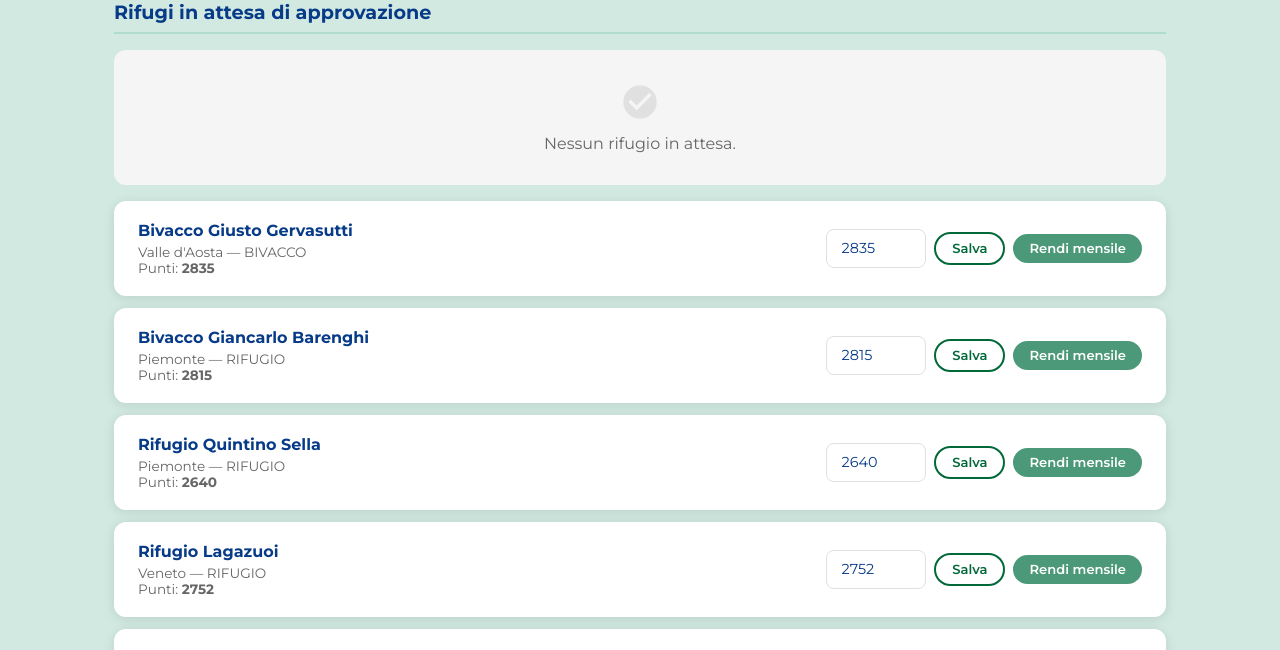
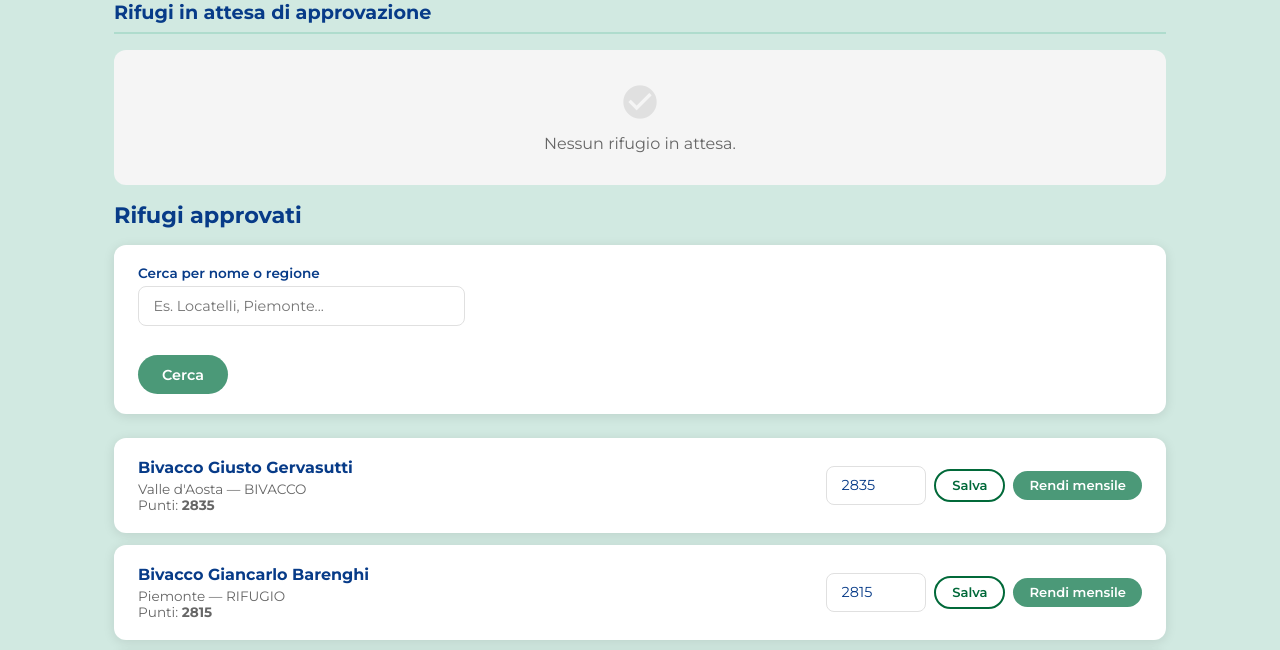
Before and after one commit to iamgiu/Mountain-Passport-GiraRifugi-Sito-Web, a Django app: page /admin-panel/ in a window 1280 px wide. Shown: the part 175-825 px from the top of the page. Run offline with Django 5.2, Linux system fonts and the light colour scheme; a user stored in the database is signed in; data comes from the database, SQL or seed files in the repository; both versions use the stored data as it was after the commit.

Commit message:
barra di ricerca admin + popolamento

```diff
--- a/girarifugi/rifugi/models.py
+++ b/girarifugi/rifugi/models.py
@@ -206,15 +206,14 @@ class Recensione(models.Model):
     testo = models.TextField()
 
     voto = models.IntegerField(
-
         validators=[MinValueValidator(1), MaxValueValidator(5)]
-
     )
 
     data = models.DateTimeField(auto_now_add=True)
 
     class Meta:
         verbose_name_plural = "Recensioni"
+        unique_together = ('escursionista', 'rifugio')
 
     def __str__(self):
         return f"{self.escursionista.username} - {self.rifugio.nome} ({self.voto}/5)"
@@ -232,6 +231,13 @@ class Preferito(models.Model):
         on_delete=models.CASCADE,
         related_name='preferiti'
     )
+
+    class Meta:
+        verbose_name_plural = "Preferiti"
+        unique_together = ('escursionista', 'rifugio')
+
+    def __str__(self):
+        return f"{self.escursionista.username} — {self.rifugio.nome}"
 
 class Evento(models.Model):
     rifugio = models.ForeignKey(
--- a/girarifugi/rifugi/views.py
+++ b/girarifugi/rifugi/views.py
@@ -690,7 +690,16 @@ def dashboard_guida(request):
 def pannello_admin(request):
 
     rifugi_in_attesa = Rifugio.objects.filter(stato='in_attesa').select_related('gestore')
+
+    # ─── Ricerca sui rifugi approvati ───────────────────────────
+    cerca_admin = request.GET.get('cerca_admin', '').strip()
     rifugi_tutti = Rifugio.objects.filter(stato='approvato').order_by('-id')
+    if cerca_admin:
+        rifugi_tutti = rifugi_tutti.filter(
+            Q(nome__icontains=cerca_admin) | Q(regione__icontains=cerca_admin)
+        )
+
+    now = timezone.now()
 
     now = timezone.now()
     escursionisti = User.objects.filter(groups__name='Escursionista')
@@ -744,8 +753,9 @@ def pannello_admin(request):
         return redirect('pannello_admin')
 
     return render(request, 'rifugi/pannello_admin.html', {
-        'rifugi_in_attesa': rifugi_in_attesa,
-        'rifugi_tutti': rifugi_tutti,
-        'num_mensili': Rifugio.objects.filter(mensile=True).count(),
-        'classifica': classifica,
-    })
+            'rifugi_in_attesa': rifugi_in_attesa,
+            'rifugi_tutti': rifugi_tutti,
+            'num_mensili': Rifugio.objects.filter(mensile=True).count(),
+            'classifica': classifica,
+            'cerca_admin': cerca_admin,
+        })
--- a/girarifugi/templates/rifugi/pannello_admin.html
+++ b/girarifugi/templates/rifugi/pannello_admin.html
@@ -55,6 +55,23 @@
 </div>
 {% endfor %}
 
+<h2 class="home-section-title">Rifugi approvati</h2>
+
+<div class="card" style="display:block; margin-bottom:1.5rem;">
+    <form method="get" action="{% url 'pannello_admin' %}">
+        <div class="prenota-grid">
+            <div class="form-group">
+                <label>Cerca per nome o regione</label>
+                <input type="text" name="cerca_admin" value="{{ cerca_admin }}" placeholder="Es. Locatelli, Piemonte...">
+            </div>
+        </div>
+        <button type="submit" class="btn btn-primary">Cerca</button>
+        {% if cerca_admin %}
+        <a href="{% url 'pannello_admin' %}" class="btn btn-reset">Reimposta filtri</a>
+        {% endif %}
+    </form>
+</div>
+
 {% for r in rifugi_tutti %}
 <div class="card">
     <div style="flex:1;">
```
Also changed, not shown: girarifugi/db.sqlite3, girarifugi/media/rifugi/1a-dal-rifugio-verso-cervino-e-dent-dherens.jpg (added), girarifugi/media/rifugi/alessiotoffolon.jpg (added), girarifugi/media/rifugi/barbagelata.jpg (added), girarifugi/media/rifugi/dreizinnenhuette.jpg (added), girarifugi/media/rifugi/foto1.jpg (added), girarifugi/media/rifugi/images.jpeg (added), girarifugi/media/rifugi/images_1.jpeg (added), girarifugi/media/rifugi/images_2.jpeg (added), girarifugi/media/rifugi/images_AXQBj0O.jpeg (added), girarifugi/media/rifugi/unnamed.jpg (added), girarifugi/media/rifugi/unnamed_1.jpg (added), girarifugi/rifugi/migrations/0011_alter_preferito_options_and_more.py (added).
